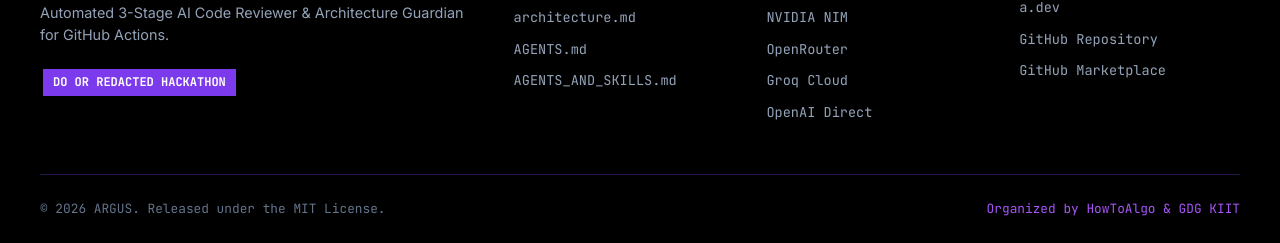
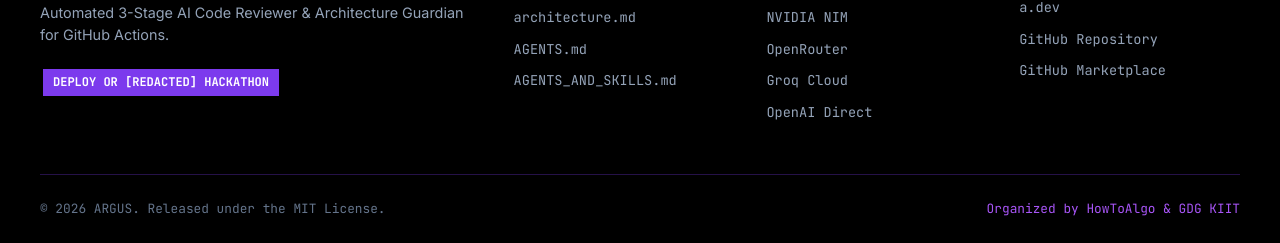
Before and after one commit to Crystal-Studio-Labs/Argus, a website: page docs/documentation.html in a window 1280 px wide. Shown: the part 4534-4777 px from the top of the page. Drawn offline with Linux system fonts and the light colour scheme.

Commit message:
docs(all): update hackathon title to Deploy Or [Redacted] and add official links

```diff
--- a/docs/documentation.html
+++ b/docs/documentation.html
@@ -349,7 +349,7 @@ jobs:
         <span class="footer-logo">👁️ ARGUS</span>
         <p class="footer-tagline">Automated 3-Stage AI Code Reviewer & Architecture Guardian for GitHub Actions.</p>
         <div class="footer-badge-wrap">
-          <span class="tag tag-purple">DO OR REDACTED HACKATHON</span>
+          <a href="https://dor.gdgkiit.in/" target="_blank" rel="noopener" class="tag tag-purple" style="text-decoration: none;">DEPLOY OR [REDACTED] HACKATHON</a>
         </div>
       </div>
 
```
Also changed, not shown: docs/index.html (+1 -1 lines), showcase/documentation.html (+1 -1 lines), showcase/index.html (+1 -1 lines), README.md.
